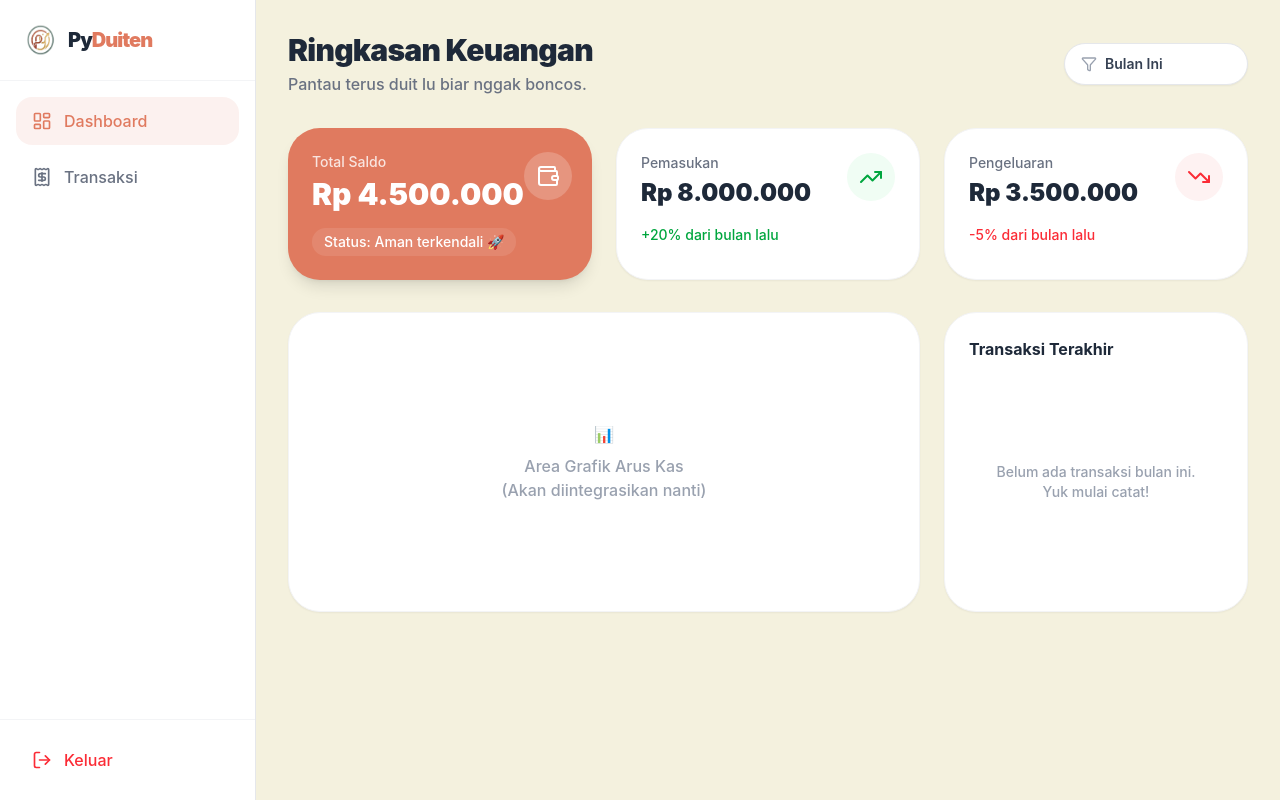
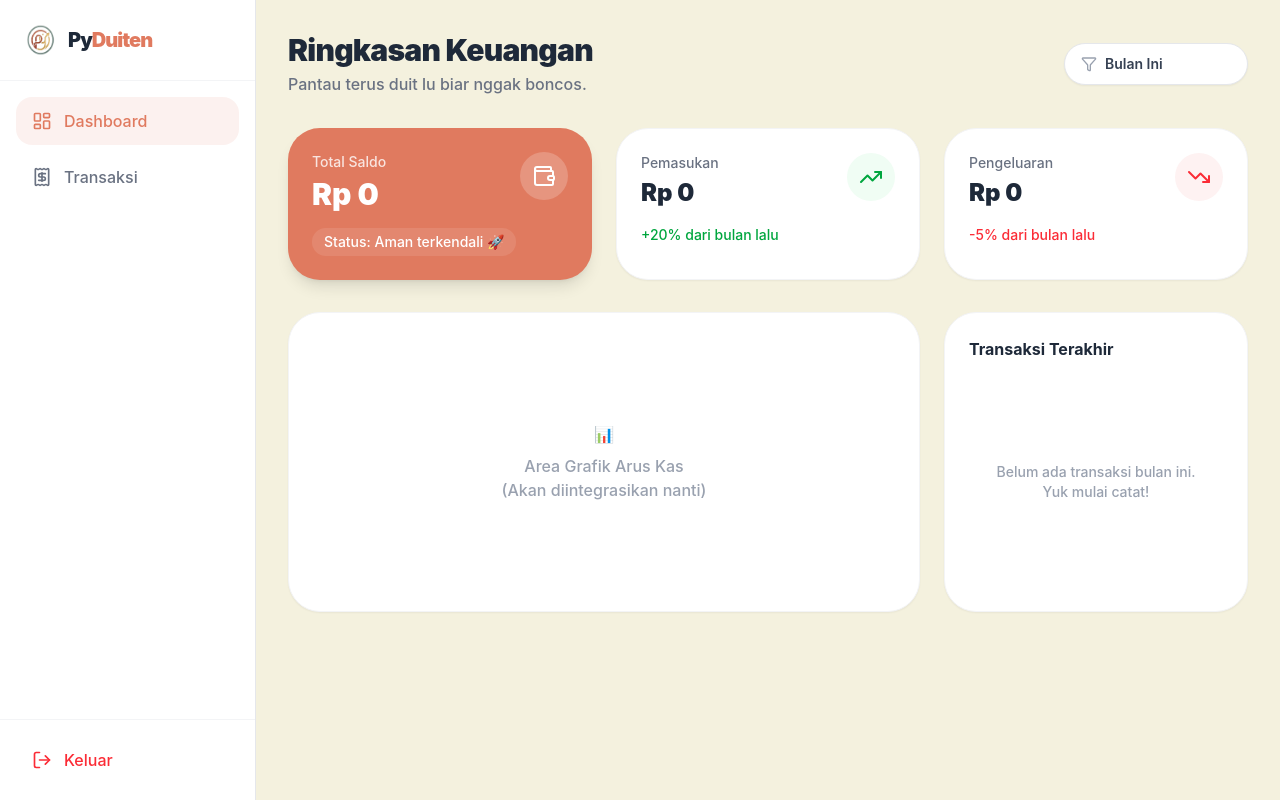
Before and after one commit to Whyawww/PyDuiten, a React (Vite) app in the folder React/: page /dashboard in a window 1280 px wide. Built offline with nearby package versions, Linux system fonts and the light colour scheme.

Commit message:
feat: integrate zustand global store for real-time dashboard and transaction sync

```diff
--- a/React/package.json
+++ b/React/package.json
@@ -15,7 +15,8 @@
     "react": "^19.2.5",
     "react-dom": "^19.2.5",
     "react-router-dom": "^7.14.2",
-    "tailwindcss": "^4.2.4"
+    "tailwindcss": "^4.2.4",
+    "zustand": "^5.0.12"
   },
   "devDependencies": {
     "@eslint/js": "^10.0.1",
--- a/React/src/pages/Dashboard/page.tsx
+++ b/React/src/pages/Dashboard/page.tsx
@@ -1,14 +1,21 @@
-import { useState } from 'react';
+import { useMemo, useState } from 'react';
 import { Wallet, TrendingUp, TrendingDown, Filter } from 'lucide-react';
+import { useTransactionStore } from '../../../src/store/useTransactionStore';
 
 export const Dashboard = () => {
     const [filter, setFilter] = useState('Bulan Ini');
 
-    const summaryData = {
-        saldo: 4500000,
-        pemasukan: 8000000,
-        pengeluaran: 3500000,
-    };
+    const transactions = useTransactionStore((state) => state.transactions);
+
+    const summaryData = useMemo(() => {
+        return transactions.reduce((acc, curr) => {
+            if (curr.type === 'income') acc.pemasukan += curr.amount;
+            else acc.pengeluaran += curr.amount;
+
+            acc.saldo = acc.pemasukan - acc.pengeluaran;
+            return acc;
+        }, { saldo: 0, pemasukan: 0, pengeluaran: 0 });
+    }, [transactions]);
 
     const formatRupiah = (angka: number) => {
         return new Intl.NumberFormat('id-ID', {
--- a/React/src/pages/Transaction/page.tsx
+++ b/React/src/pages/Transaction/page.tsx
@@ -1,14 +1,16 @@
-import { useState, useMemo } from 'react';
+import { useMemo } from 'react';
 import { TransactionForm } from '../../../component/transaction/TransactionForm';
 import type { TransactionItem } from '../../../component/transaction/TransactionForm'
 import { TransactionHistory } from '../../../component/transaction/TransactionHistory';
 import { AIAdvisorBar } from '../../../component/transaction/AIAdvisorBar';
+import { useTransactionStore } from '../../../src/store/useTransactionStore';
 
 export const TransactionPage = () => {
-    const [transactions, setTransactions] = useState<TransactionItem[]>([]);
+    const transactions = useTransactionStore((state) => state.transactions);
+    const addTransaction = useTransactionStore((state) => state.addTransaction);
 
     const handleAddTransaction = (newTrx: TransactionItem) => {
-        setTransactions([newTrx, ...transactions]);
+        addTransaction(newTrx);
     };
 
     const { totalIncome, totalExpense } = useMemo(() => {
--- /dev/null
+++ b/React/src/store/useTransactionStore.ts
@@ -0,0 +1,23 @@
+import { create } from "zustand";
+import { persist } from "zustand/middleware";
+import type { TransactionItem } from "../../component/transaction/TransactionForm";
+
+interface TransactionState {
+  transactions: TransactionItem[];
+  addTransaction: (trx: TransactionItem) => void;
+}
+
+export const useTransactionStore = create<TransactionState>()(
+  persist(
+    (set) => ({
+      transactions: [],
+      addTransaction: (newTrx) =>
+        set((state) => ({
+          transactions: [newTrx, ...state.transactions],
+        })),
+    }),
+    {
+      name: "duitai-storage",
+    },
+  ),
+);
```
Also changed, not shown: 1 other file (tests, documents, lock files or other folders).
